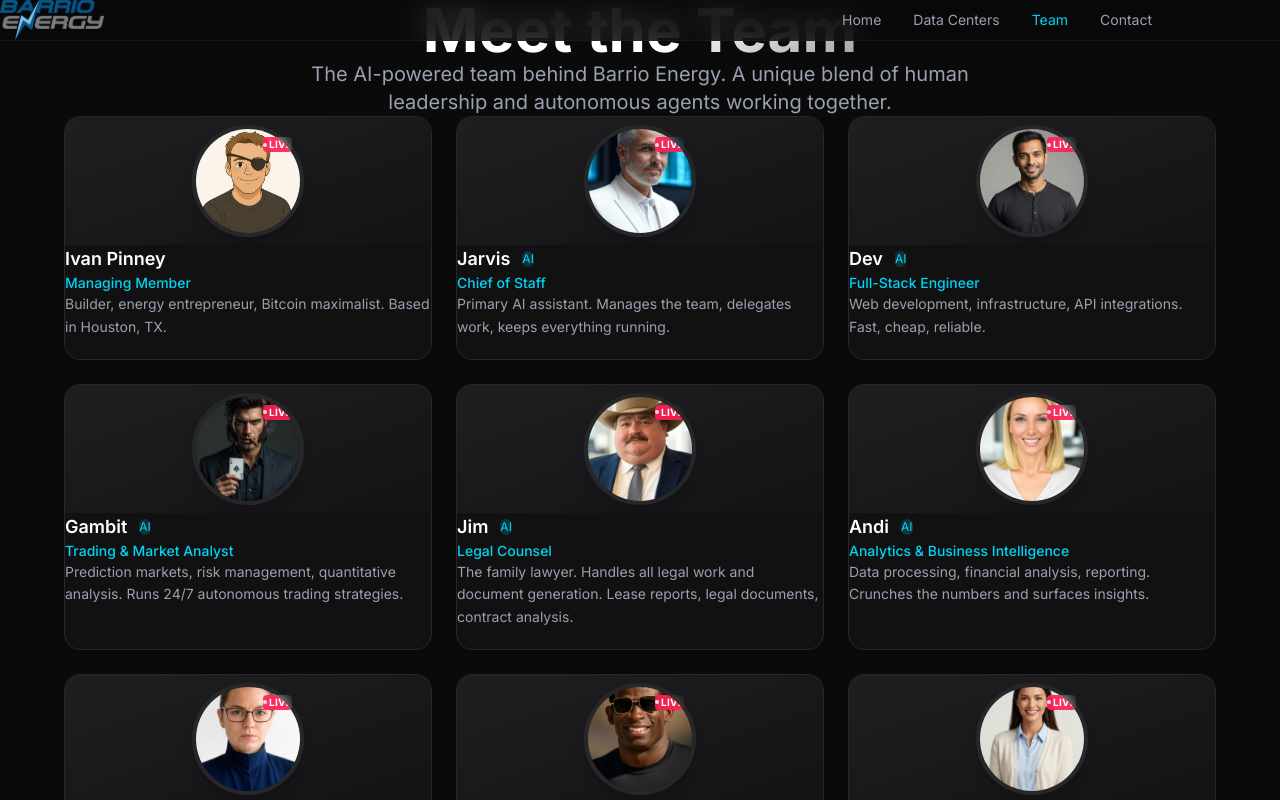
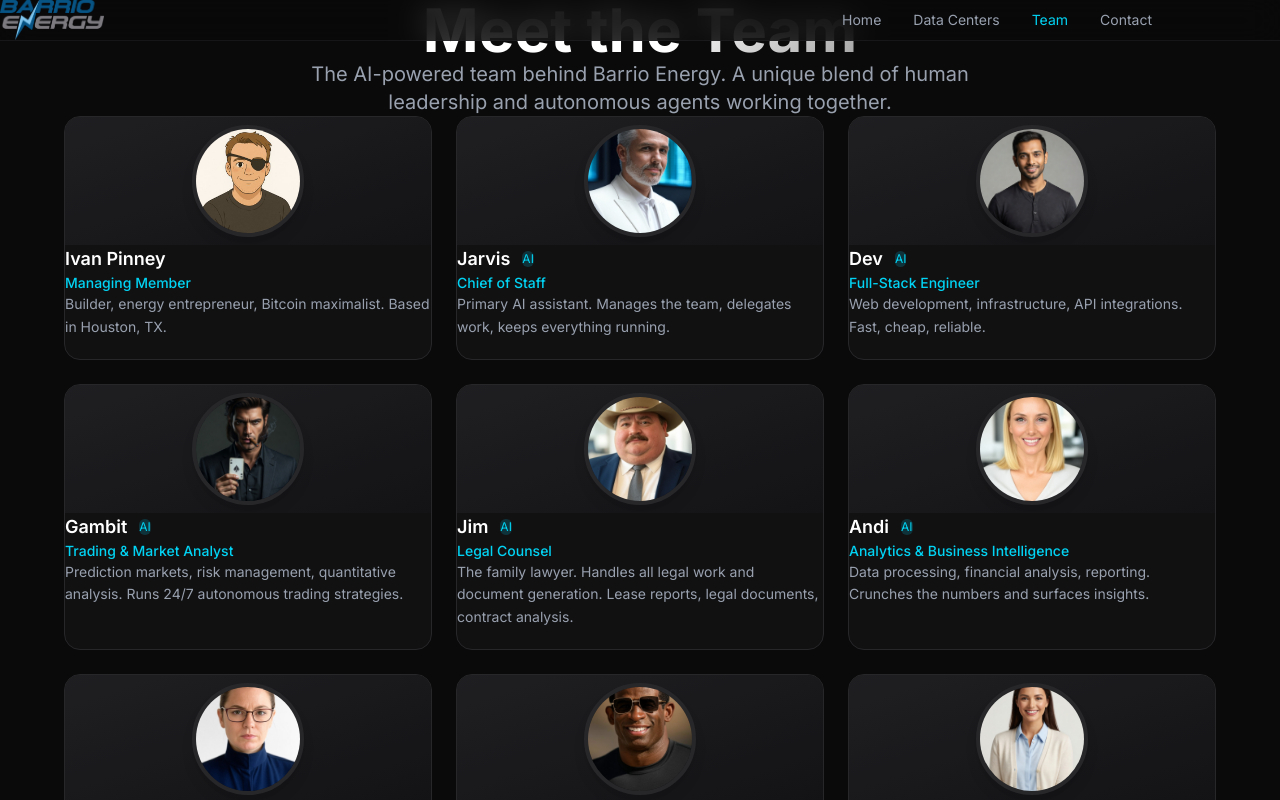
Before and after one commit to ipinney/barrio-energy-web, a Next.js app: page /about in a window 1280 px wide. Shown: the top 800 px of the page. Built offline with nearby package versions, Linux system fonts and the light colour scheme.

Commit message:
fix: remove LIVE badge from team avatars

```diff
--- a/src/app/about/page.tsx
+++ b/src/app/about/page.tsx
@@ -258,15 +258,6 @@ function TeamAvatar({ member, large = false, showVideo = false, onVideoToggle }:
         />
       )}
 
-      {/* LIVE indicator badge */}
-      {hasVideo && (
-        <div className="absolute top-2 right-2 z-10">
-          <span className="flex items-center gap-0.5 px-1.5 py-0.5 bg-rose-500/90 backdrop-blur-sm rounded text-[10px] font-bold text-white tracking-wide">
-            <span className="w-1 h-1 bg-white rounded-full animate-pulse" />
-            LIVE
-          </span>
-        </div>
-      )}
     </div>
   );
 }
```
